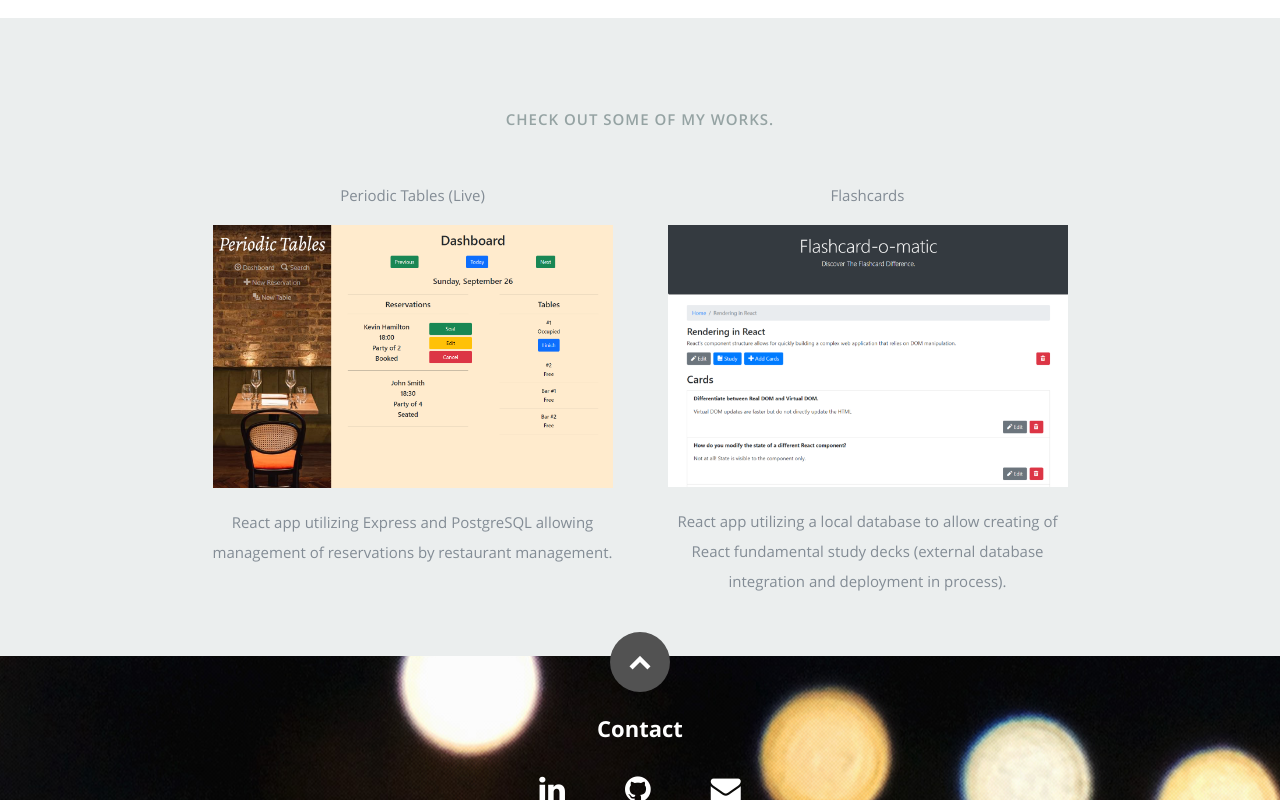
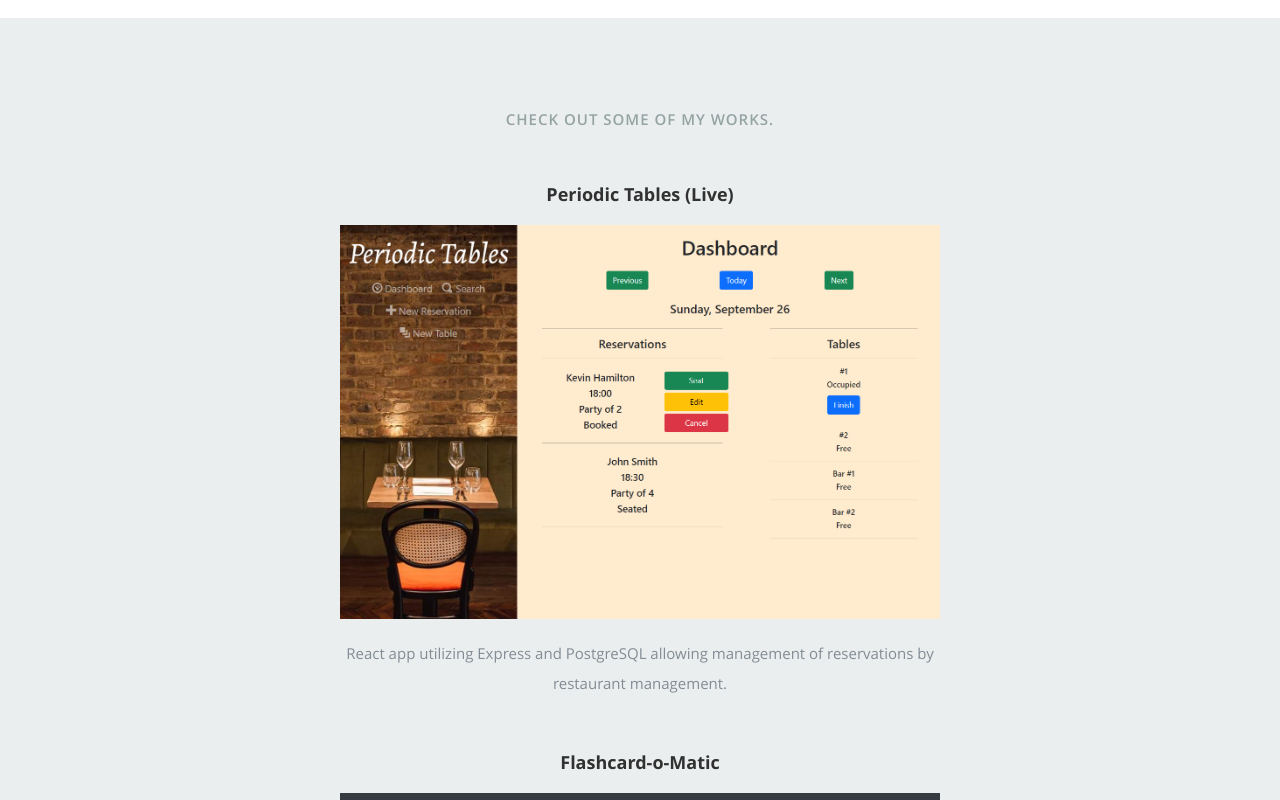
Before and after one commit to KHamilton-dev/KHamilton-dev.github.io, a React (Create React App) app: page / in a window 1280 px wide. Shown: the part 2000-2800 px from the top of the page. Built offline with nearby package versions, Linux system fonts and the light colour scheme.

Commit message:
fix projects and skills flex

```diff
--- a/public/css/default.css
+++ b/public/css/default.css
@@ -56,6 +56,10 @@ time, mark, audio, video {
    font-size: 100%;
    vertical-align: baseline;
    background: transparent;
+}
+
+html, body {
+   width: 100%;
 }
 
 article,aside,details,figcaption,figure,
--- a/public/css/layout.css
+++ b/public/css/layout.css
@@ -30,7 +30,7 @@ body { background: #0f0f0f; }
 
 header {
    position: relative;
-   height: 800px;
+   height: 100vh;
    min-height: 500px;
    width: 100%;
    background: #161415 url(../images/starhorizon.jpg) no-repeat top center;
@@ -91,7 +91,7 @@ header .social {
 }
 header .social li {
    display: inline-block;
-   margin: 0 15px;
+   margin: 0 30px;
    padding: 0;
 }
 header .social li a { color: #fff; }
@@ -292,6 +292,7 @@ ul#nav li.current a { color: #F06000; }
 	text-align: left;
    display: flex;
    flex-wrap: wrap;
+   justify-content: center;
 }
 
 .bars img {
@@ -390,15 +391,25 @@ ul#nav li.current a { color: #F06000; }
    flex-wrap: wrap;
 }
 
+.portfolio-content h5 {
+   text-align: center;
+   margin-bottom: 15px;
+}
+
 .portfolio-content p {
    text-align: center;
+   margin-top: 10px;
+   margin-bottom: 50px;
    font: 15px/24px;
-   max-width: 400px;
 }
 
 .portfolio-content img {
-   max-width: 400px;
    object-fit: contain;
+}
+
+.portfolio-content > .col {
+   margin: 0px 10%;
+   max-width: 600px;
 }
 
 #portfolio-wrapper .columns { margin-bottom: 36px; }
--- a/public/css/media-queries.css
+++ b/public/css/media-queries.css
@@ -210,7 +210,7 @@
    header .social li { margin: 0 10px; }
 
     /* scrolldown link */
-   header .scrolldown { display: none; }
+   /* header .scrolldown { display: none; } */
 
 
    /* About Section
--- a/src/components/Portfolio.js
+++ b/src/components/Portfolio.js
@@ -5,9 +5,11 @@ export default class Porfolio extends Component {
     return (
       <section id="portfolio">
         <h1>Check Out Some of My Works.</h1>
-        <div className="row portfolio-content">
-          <div className="col">
-            <p style={{marginBottom: 15}}>Periodic Tables (Live)</p>
+        <div className="portfolio-content">
+          <div
+          className="col"
+          >
+            <h5>Periodic Tables (Live)</h5>
               <a
                 href="https://khamilton-periodic-tables.herokuapp.com/dashboard"
                 target="_blank"
@@ -15,12 +17,14 @@ export default class Porfolio extends Component {
               >
               <img src="images/PT.png" alt="Periodic Tables" />
               </a>
-            <p style={{marginTop: 10}}>React app utilizing Express and PostgreSQL allowing management of reservations by restaurant management.</p>
+            <p>React app utilizing Express and PostgreSQL allowing management of reservations by restaurant management.</p>
           </div>
-          <div className="col">
-            <p style={{marginBottom: 15}}>Flashcards</p>
+          <div
+           className="col"
+           >
+            <h5>Flashcard-o-Matic</h5>
               <img src="images/FC.png" alt="Flashcards" />
-              <p style={{marginTop: 10}}>React app utilizing a local database to allow creating of React fundamental study decks (external database integration and deployment in process).</p>
+              <p>React app utilizing a local database to allow creating of React fundamental study decks (external database integration and deployment in process).</p>
           </div>
         </div>
       </section>
```
